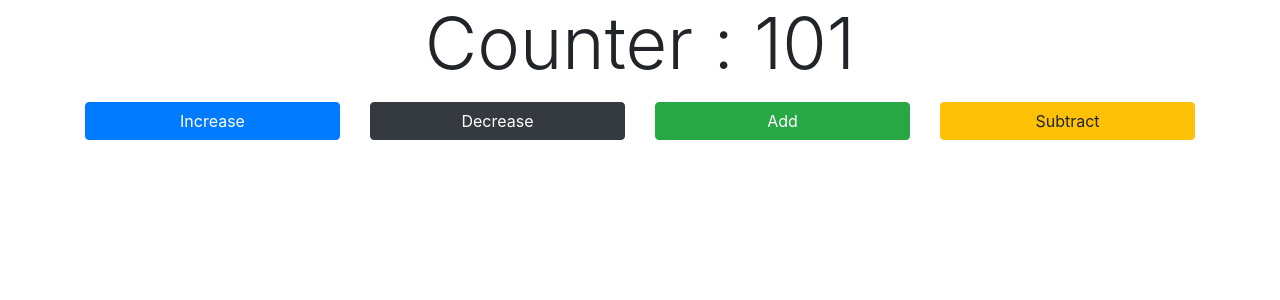
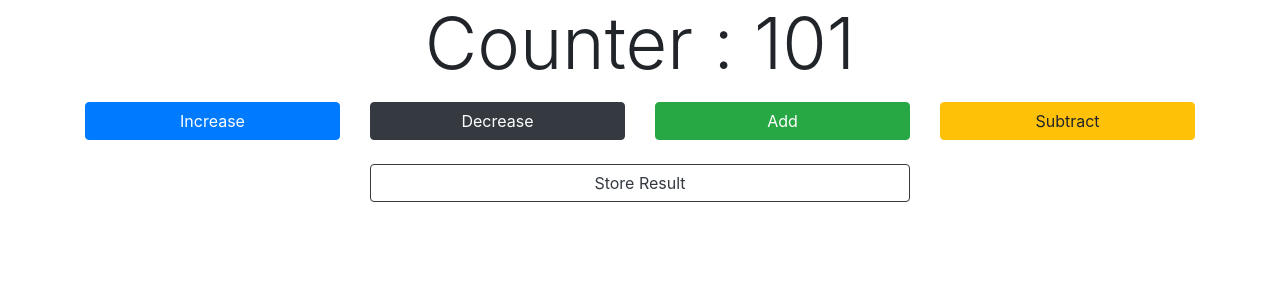
Before and after one commit to synergy2411/incedo-b1, a React (Create React App) app in the folder react-demo/notes-app/: page / in a window 1280 px wide. Shown: the top 300 px of the page. Built offline with nearby package versions, Linux system fonts and the light colour scheme.

Commit message:
result added in state

```diff
--- a/react-demo/notes-app/src/components/Counter/Counter.js
+++ b/react-demo/notes-app/src/components/Counter/Counter.js
@@ -7,12 +7,12 @@ class Counter extends Component {
         return (
             <div className="container">
                 <p className="display-3 text-center">
-                Counter : {this.props.counter}
+                    Counter : {this.props.counter}
                 </p>
                 <div className="row">
                     <div className="col-sm-3 col-md-3">
                         <button className="btn btn-primary btn-block"
-                           onClick={this.props.onIncrease}>Increase</button>
+                            onClick={this.props.onIncrease}>Increase</button>
                     </div>
                     <div className="col-sm-3 col-md-3">
                         <button className="btn btn-dark btn-block"
@@ -20,16 +20,33 @@ class Counter extends Component {
                     </div>
                     <div className="col-sm-3 col-md-3">
                         <button className="btn btn-success btn-block"
-                            onClick = {() => this.props.onAdd(10)}>
+                            onClick={() => this.props.onAdd(10)}>
                             Add
                         </button>
                     </div>
                     <div className="col-sm-3 col-md-3">
-                    <button className="btn btn-warning btn-block"
-                            onClick = {() => this.props.onSubtract(5)}>
+                        <button className="btn btn-warning btn-block"
+                            onClick={() => this.props.onSubtract(5)}>
                             Subtract
                         </button>
                     </div>
+                </div>
+                <br />
+                {/* Storing Result */}
+                <div className="row">
+                    <div className="col-sm-8 offset-sm-2 col-md-6 offset-md-3">
+                        <button className="btn btn-outline-dark btn-block"
+                            onClick={() => this.props.onStoreResult(this.props.counter)}>Store Result</button>
+                    </div>
+
+                    <hr />
+
+                    <ul className="list-group">
+                        {this.props.result.map((res, index) => {
+                            return <li key={index} className="list-group-item"> {res} </li>
+                        })}
+                    </ul>
+
                 </div>
 
             </div>
@@ -41,23 +58,27 @@ class Counter extends Component {
 // Map the redux state to component props
 const mapStateToProps = (state) => {
     return {
-        counter : state.counter
+        counter: state.counter,
+        result: state.result
     }
 }
 // Map the redux actions to component props
 const mapDispatchToProps = (dispatch) => {
     return {
-        onIncrease : () => {
-            dispatch({type : counterActions.INCREMENT})
+        onIncrease: () => {
+            dispatch({ type: counterActions.INCREMENT })
         },
-        onDecrease : () => {
-            dispatch({type : counterActions.DECREMENT})
+        onDecrease: () => {
+            dispatch({ type: counterActions.DECREMENT })
         },
-        onAdd : value => {
-            dispatch({type : counterActions.ADD, value})
+        onAdd: value => {
+            dispatch({ type: counterActions.ADD, value })
         },
-        onSubtract : value => {
+        onSubtract: value => {
             dispatch(counterActions.onSubtract(value))
+        },
+        onStoreResult : ctr => {
+            dispatch(counterActions.onStoreResult(ctr))
         }
     }
 }
--- a/react-demo/notes-app/src/components/Counter/store/actions/counterActions.js
+++ b/react-demo/notes-app/src/components/Counter/store/actions/counterActions.js
@@ -2,6 +2,7 @@ export const INCREMENT = 'INCREMENT';
 export const DECREMENT = 'DECREMENT';
 export const ADD = 'ADD';
 export const SUBTRACT = 'SUBTRACT';
+export const STORE_RESULT = 'STORE_RESULT'
 
 // Action Creator
 export function onSubtract(value){
@@ -10,3 +11,10 @@ export function onSubtract(value){
         value
     }
 }
+
+export function onStoreResult(ctr){
+    return {
+        type : STORE_RESULT,
+        value : ctr
+    }
+}
--- a/react-demo/notes-app/src/components/Counter/store/reducers/rootReducer.js
+++ b/react-demo/notes-app/src/components/Counter/store/reducers/rootReducer.js
@@ -1,30 +1,43 @@
 import * as counterActions from '../actions/counterActions';
 
 const defaultState ={
-    counter : 101
+    counter : 101,
+    result : []
 }
+
+// this.setState() - merges the old state with new state
 
 function rootReducer(state = defaultState, action){
 
     switch (action.type) {
         case counterActions.INCREMENT:{
             return {
+                ...state,           // counter, result
                 counter : state.counter + 1
             }
         }
         case counterActions.DECREMENT:{
             return {
+                ...state,
                 counter : state.counter - 1
             }
         }
         case counterActions.ADD :{
             return {
+                ...state,
                 counter : state.counter + action.value
             }
         }
         case counterActions.SUBTRACT :{
             return {
+                ...state,
                 counter : state.counter - action.value
+            }
+        }
+        case counterActions.STORE_RESULT :{
+            return {
+                ...state,
+                result : [...state.result, action.value]
             }
         }
         default:
```
